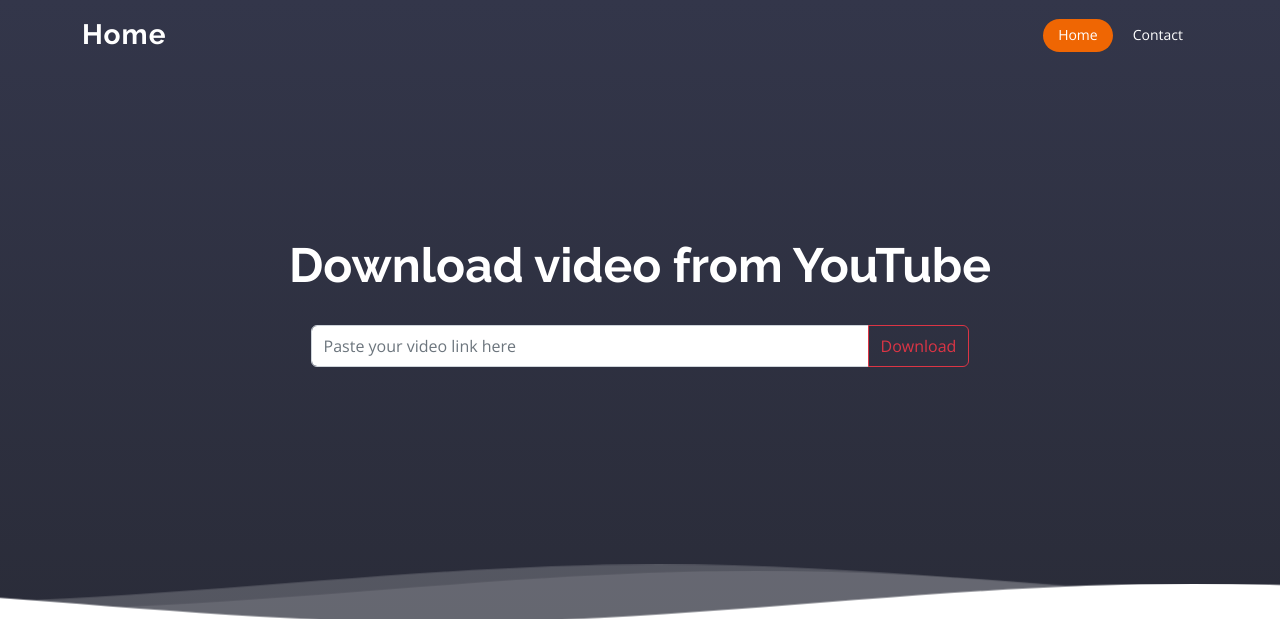
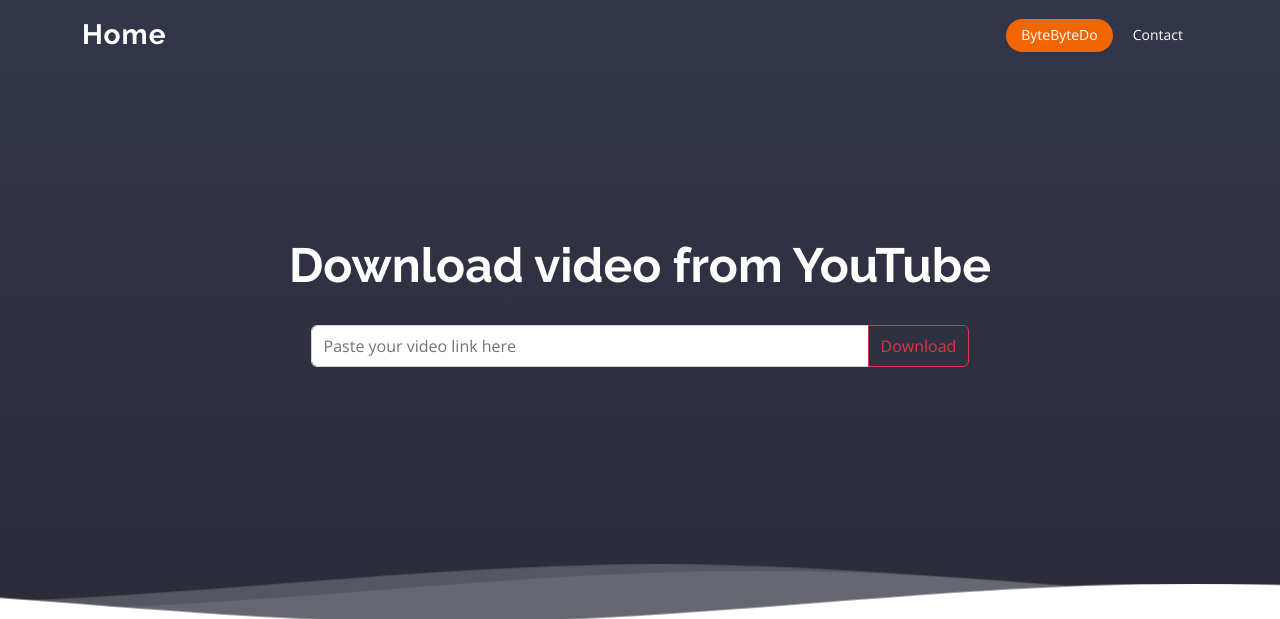
Before and after one commit to Asilbek-MR/pdfdonw, a Django app: page / in a window 1280 px wide. Shown: the top 619 px of the page. Run offline with Django 4.2, Linux system fonts and the light colour scheme; some libraries are stand-ins or nearby versions.

Commit message:
add home

```diff
--- a/templates/index.html
+++ b/templates/index.html
@@ -103,7 +103,7 @@
 
       <nav id="navbar" class="navbar">
         <ul>
-          <li><a class="nav-link scrollto active" href="#hero">Home</a></li>
+          <li><a class="nav-link scrollto active" href="#hero">ByteByteDo</a></li>
           <!-- <li><a class="nav-link scrollto" href="#about">About</a></li>
           <li><a class="nav-link scrollto" href="#services">Services</a></li>
           <li><a class="nav-link scrollto " href="#portfolio">Portfolio</a></li>
```
